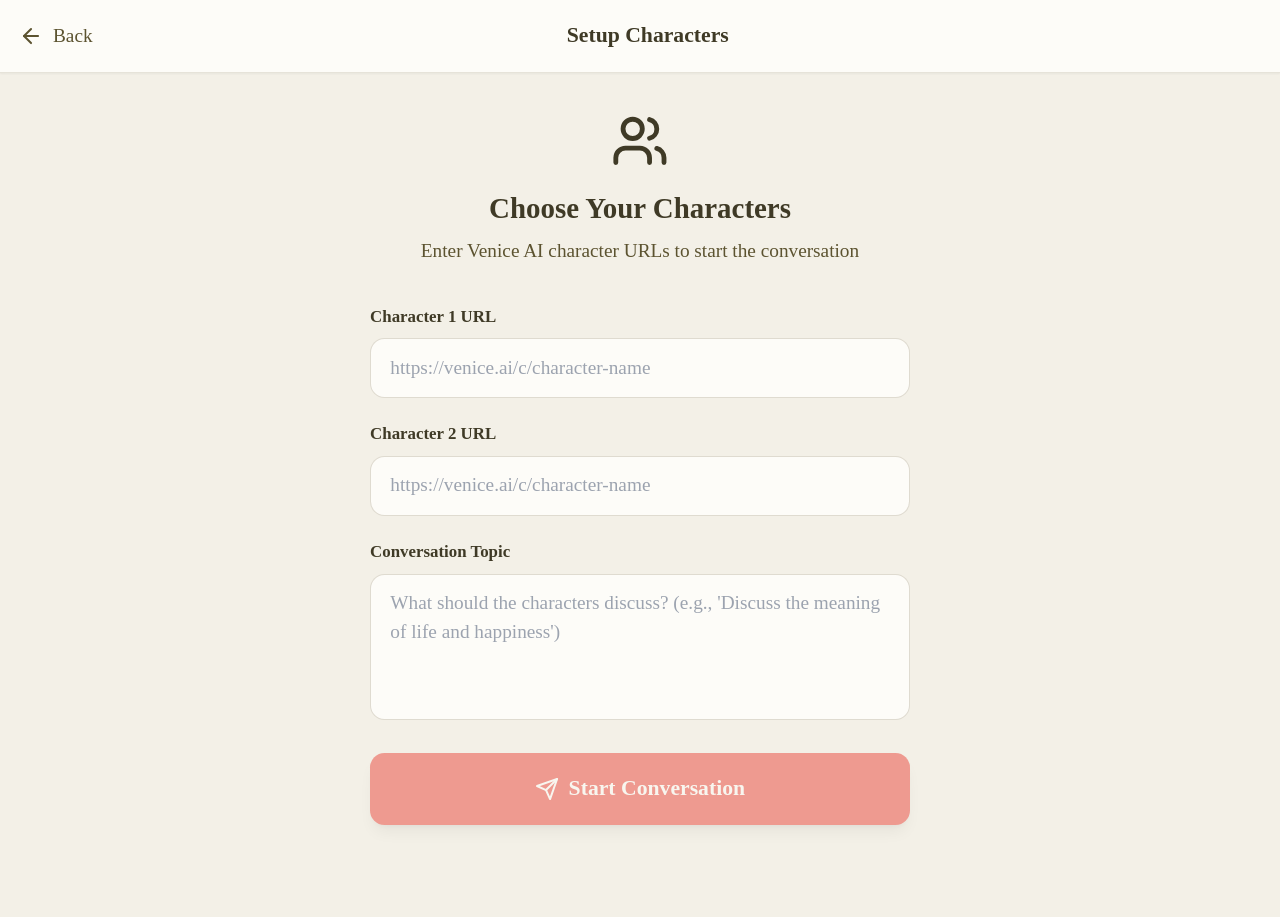
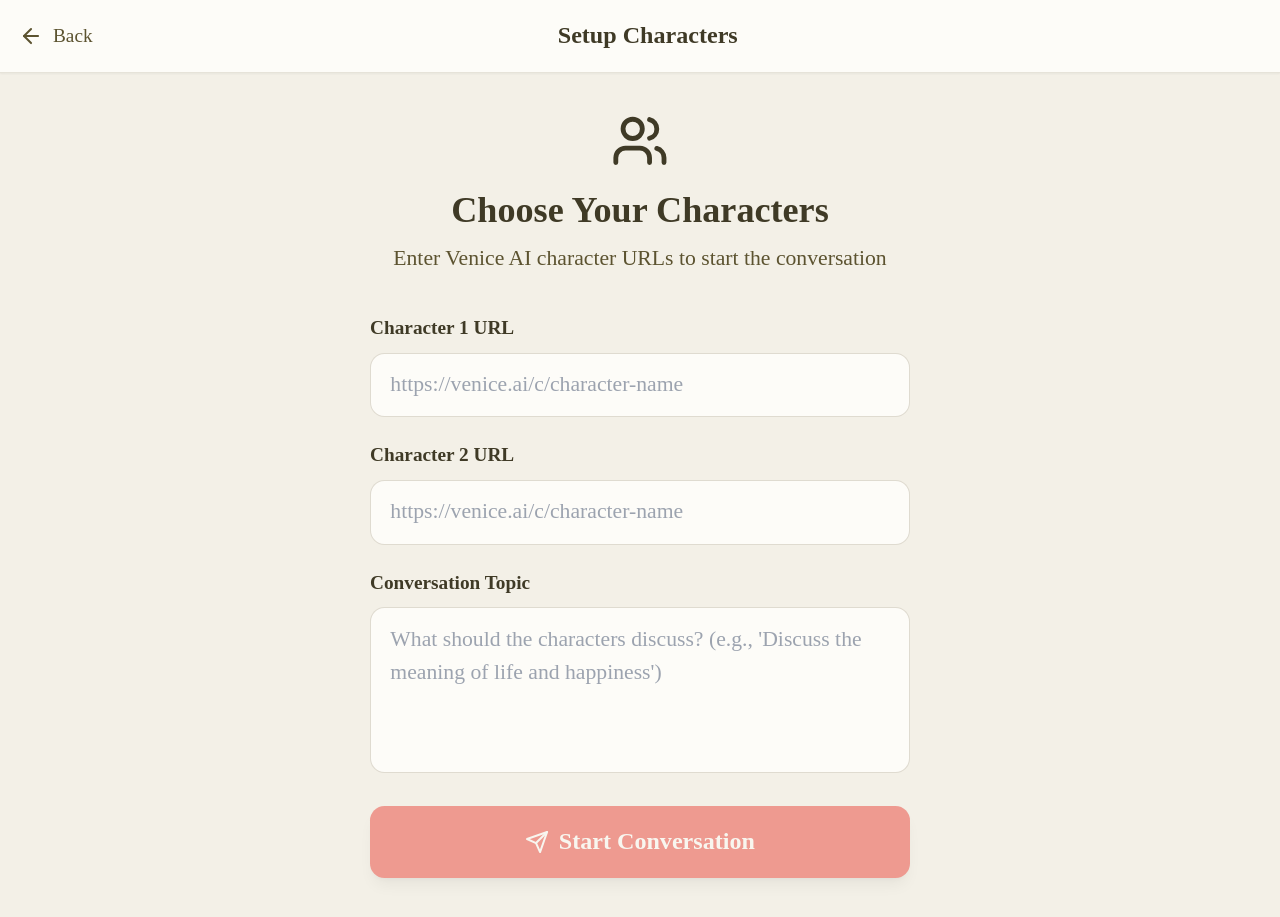
Before and after one commit to sidharth-n/venice-chatroom, a React (Vite) app: page / in a window 1280 px wide. Both pictures are taken after a click on the button "Start Chatroom". Before the commit the page ends 864 px from the top, so only its background shows below. Built offline with nearby package versions, Linux system fonts and the light colour scheme; a web font is replaced by a local one.

Commit message:
adjust font size

```diff
--- a/src/components/ChatroomPage.tsx
+++ b/src/components/ChatroomPage.tsx
@@ -36,14 +36,14 @@ const ChatroomPage: React.FC<ChatroomPageProps> = ({
             <ArrowLeft className="w-5 h-5" />
           </button>
           <div className="text-center">
-            <h2 className="text-lg font-semibold text-venice-olive-brown">
+            <h2 className="text-xl font-semibold text-venice-olive-brown">
               {character1Name} & {character2Name}
             </h2>
-            <p className="text-xs text-venice-dark-olive">AI Conversation</p>
+            <p className="text-sm text-venice-dark-olive">AI Conversation</p>
           </div>
           <button
             onClick={onReset}
-            className="text-sm text-venice-dark-olive hover:text-venice-olive-brown transition-colors"
+            className="text-base text-venice-dark-olive hover:text-venice-olive-brown transition-colors"
           >
             Reset
           </button>
@@ -65,7 +65,7 @@ const ChatroomPage: React.FC<ChatroomPageProps> = ({
           <button
             onClick={onGenerateNextMessage}
             disabled={isGenerating}
-            className="w-full bg-venice-bright-red text-venice-white py-3 sm:py-4 px-4 sm:px-6 rounded-xl font-semibold text-sm sm:text-base shadow-lg hover:bg-venice-muted-red active:bg-venice-dark transition-all duration-200 flex items-center justify-center space-x-2 disabled:opacity-50 disabled:cursor-not-allowed"
+            className="w-full bg-venice-bright-red text-venice-white py-3 sm:py-4 px-4 sm:px-6 rounded-xl font-semibold text-base sm:text-lg shadow-lg hover:bg-venice-muted-red active:bg-venice-dark transition-all duration-200 flex items-center justify-center space-x-2 disabled:opacity-50 disabled:cursor-not-allowed"
           >
             {isGenerating ? (
               <>
--- a/src/components/LandingPage.tsx
+++ b/src/components/LandingPage.tsx
@@ -29,7 +29,7 @@ const LandingPage: React.FC<LandingPageProps> = ({ onStartSetup }) => {
               <span className="text-venice-bright-red font-cursive">Venice</span>
               <span className="text-venice-olive-brown font-cursive ml-1 sm:ml-2">Chatroom</span>
             </h1>
-            <p className="text-venice-dark-olive text-base sm:text-lg font-light leading-relaxed px-2 sm:px-4">
+            <p className="text-venice-dark-olive text-lg sm:text-xl font-light leading-relaxed px-2 sm:px-4">
               Watch AI characters converse in real-time
             </p>
           </div>
@@ -38,7 +38,7 @@ const LandingPage: React.FC<LandingPageProps> = ({ onStartSetup }) => {
           <div className="pt-6 sm:pt-8">
             <button
               onClick={onStartSetup}
-              className="w-full bg-venice-bright-red text-venice-white py-3 sm:py-4 px-6 sm:px-8 rounded-2xl font-medium text-base sm:text-lg shadow-lg hover:bg-venice-muted-red active:bg-venice-dark transition-all duration-300 transform hover:scale-[1.02] active:scale-[0.98]"
+              className="w-full bg-venice-bright-red text-venice-white py-3 sm:py-4 px-6 sm:px-8 rounded-2xl font-medium text-lg sm:text-xl shadow-lg hover:bg-venice-muted-red active:bg-venice-dark transition-all duration-300 transform hover:scale-[1.02] active:scale-[0.98]"
             >
               Start Chatroom
             </button>
--- a/src/components/SetupPage.tsx
+++ b/src/components/SetupPage.tsx
@@ -38,7 +38,7 @@ const SetupPage: React.FC<SetupPageProps> = ({
             <ArrowLeft className="w-5 h-5" />
             <span>Back</span>
           </button>
-          <h2 className="text-lg font-semibold text-venice-olive-brown">Setup Characters</h2>
+          <h2 className="text-xl font-semibold text-venice-olive-brown">Setup Characters</h2>
           <div className="w-12" />
         </div>
       </div>
@@ -48,13 +48,13 @@ const SetupPage: React.FC<SetupPageProps> = ({
         <div className="w-full max-w-md space-y-4 sm:space-y-6">
           <div className="text-center mb-6 sm:mb-8">
             <Users className="w-10 h-10 sm:w-12 sm:h-12 text-venice-olive-brown mx-auto mb-3 sm:mb-4" />
-            <h3 className="text-xl sm:text-2xl font-bold text-venice-olive-brown mb-2">Choose Your Characters</h3>
-            <p className="text-sm sm:text-base text-venice-dark-olive px-2">Enter Venice AI character URLs to start the conversation</p>
+            <h3 className="text-2xl sm:text-3xl font-bold text-venice-olive-brown mb-2">Choose Your Characters</h3>
+            <p className="text-base sm:text-lg text-venice-dark-olive px-2">Enter Venice AI character URLs to start the conversation</p>
           </div>
 
           <div className="space-y-4 sm:space-y-5">
             <div>
-              <label className="block text-xs sm:text-sm font-semibold text-venice-olive-brown mb-2">
+              <label className="block text-sm sm:text-base font-semibold text-venice-olive-brown mb-2">
                 Character 1 URL
               </label>
               <input
@@ -62,15 +62,15 @@ const SetupPage: React.FC<SetupPageProps> = ({
                 value={character1Url}
                 onChange={(e) => onCharacter1UrlChange(e.target.value)}
                 placeholder="https://venice.ai/c/character-name"
-                className="w-full px-3 sm:px-4 py-2.5 sm:py-3 text-sm sm:text-base border border-venice-stone border-opacity-40 rounded-xl focus:ring-2 focus:ring-venice-bright-red focus:border-transparent outline-none transition-all duration-200 bg-venice-white"
+                className="w-full px-3 sm:px-4 py-2.5 sm:py-3 text-base sm:text-lg border border-venice-stone border-opacity-40 rounded-xl focus:ring-2 focus:ring-venice-bright-red focus:border-transparent outline-none transition-all duration-200 bg-venice-white"
               />
               {character1Url && (
-                <p className="text-xs sm:text-sm text-venice-dark-olive mt-1">Character: {character1Name}</p>
+                <p className="text-sm sm:text-base text-venice-dark-olive mt-1">Character: {character1Name}</p>
               )}
             </div>
 
             <div>
-              <label className="block text-xs sm:text-sm font-semibold text-venice-olive-brown mb-2">
+              <label className="block text-sm sm:text-base font-semibold text-venice-olive-brown mb-2">
                 Character 2 URL
               </label>
               <input
@@ -78,15 +78,15 @@ const SetupPage: React.FC<SetupPageProps> = ({
                 value={character2Url}
                 onChange={(e) => onCharacter2UrlChange(e.target.value)}
                 placeholder="https://venice.ai/c/character-name"
-                className="w-full px-4 py-3 border border-venice-stone border-opacity-40 rounded-xl focus:ring-2 focus:ring-venice-bright-red focus:border-transparent outline-none transition-all duration-200 bg-venice-white"
+                className="w-full px-4 py-3 text-base sm:text-lg border border-venice-stone border-opacity-40 rounded-xl focus:ring-2 focus:ring-venice-bright-red focus:border-transparent outline-none transition-all duration-200 bg-venice-white"
               />
               {character2Url && (
-                <p className="text-xs sm:text-sm text-venice-dark-olive mt-1">Character: {character2Name}</p>
+                <p className="text-sm sm:text-base text-venice-dark-olive mt-1">Character: {character2Name}</p>
               )}
             </div>
 
             <div>
-              <label className="block text-xs sm:text-sm font-semibold text-venice-olive-brown mb-2">
+              <label className="block text-sm sm:text-base font-semibold text-venice-olive-brown mb-2">
                 Conversation Topic
               </label>
               <textarea
@@ -94,14 +94,14 @@ const SetupPage: React.FC<SetupPageProps> = ({
                 onChange={(e) => onInitialPromptChange(e.target.value)}
                 placeholder="What should the characters discuss? (e.g., 'Discuss the meaning of life and happiness')"
                 rows={4}
-                className="w-full px-3 sm:px-4 py-2.5 sm:py-3 text-sm sm:text-base border border-venice-stone border-opacity-40 rounded-xl focus:ring-2 focus:ring-venice-bright-red focus:border-transparent outline-none transition-all duration-200 resize-none bg-venice-white"
+                className="w-full px-3 sm:px-4 py-2.5 sm:py-3 text-base sm:text-lg border border-venice-stone border-opacity-40 rounded-xl focus:ring-2 focus:ring-venice-bright-red focus:border-transparent outline-none transition-all duration-200 resize-none bg-venice-white"
               />
             </div>
 
             <button
               onClick={onStartChatroom}
               disabled={!character1Url.trim() || !character2Url.trim() || !initialPrompt.trim()}
-              className="w-full bg-venice-bright-red text-venice-white py-3 sm:py-4 px-4 sm:px-6 rounded-xl font-semibold text-base sm:text-lg shadow-lg hover:bg-venice-muted-red active:bg-venice-dark transition-all duration-200 disabled:opacity-50 disabled:cursor-not-allowed flex items-center justify-center space-x-2"
+              className="w-full bg-venice-bright-red text-venice-white py-3 sm:py-4 px-4 sm:px-6 rounded-xl font-semibold text-lg sm:text-xl shadow-lg hover:bg-venice-muted-red active:bg-venice-dark transition-all duration-200 disabled:opacity-50 disabled:cursor-not-allowed flex items-center justify-center space-x-2"
             >
               <Send className="w-4 h-4 sm:w-5 sm:h-5" />
               <span>Start Conversation</span>
--- a/src/components/ThinkingIndicator.tsx
+++ b/src/components/ThinkingIndicator.tsx
@@ -15,10 +15,10 @@ const ThinkingIndicator: React.FC<ThinkingIndicatorProps> = ({ characterName, is
             : 'bg-venice-olive-brown bg-opacity-10 border-venice-olive-brown border-opacity-20 rounded-br-md'
         }`}>
           <div className="flex items-center space-x-2 mb-1">
-            <span className="text-xs font-semibold text-venice-olive-brown">
+            <span className="text-sm font-semibold text-venice-olive-brown">
               {characterName}
             </span>
-            <span className="text-xs text-venice-dark-olive">thinking...</span>
+            <span className="text-sm text-venice-dark-olive">thinking...</span>
           </div>
           <div className="flex space-x-1">
             <div className="w-1.5 h-1.5 sm:w-2 sm:h-2 bg-venice-stone rounded-full animate-bounce"></div>
```
Also changed, not shown: src/components/Message.tsx (+5 -5 lines).
